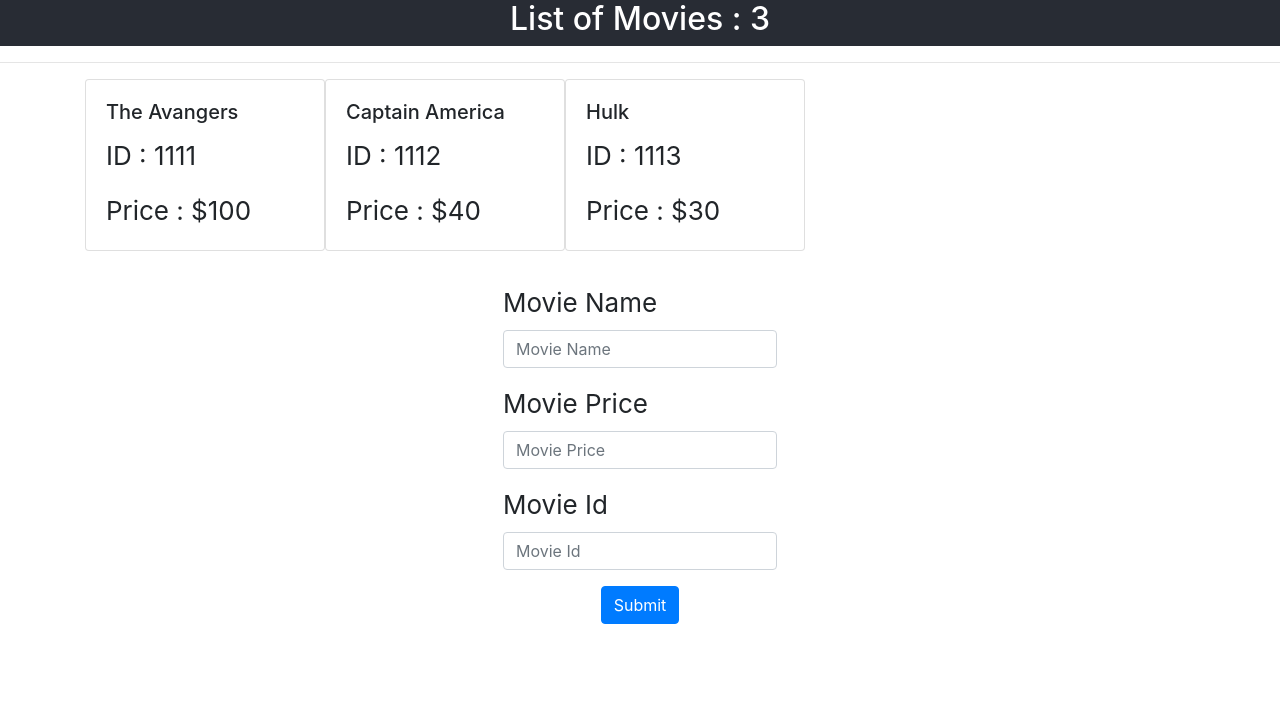
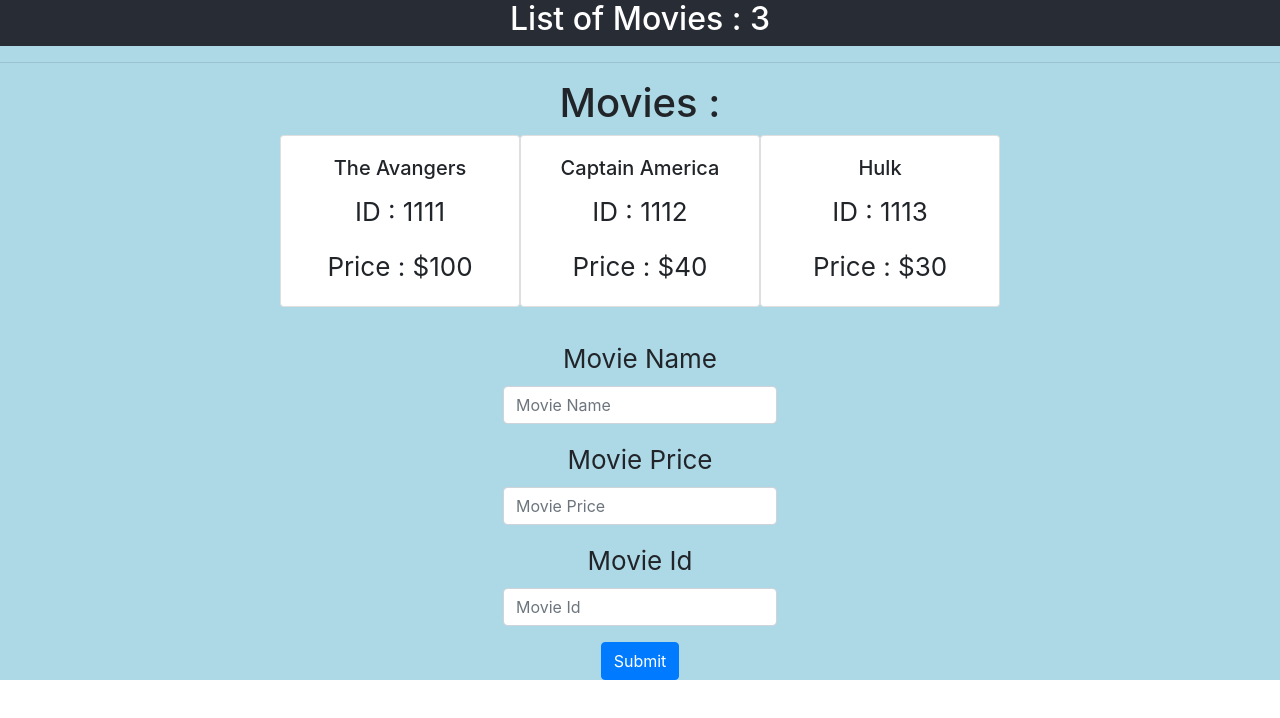
Before and after one commit to prettyTiger1022/sample-react-app, a React (Create React App) app: page / in a window 1280 px wide. Shown: the top 718 px of the page. Built offline with nearby package versions, Linux system fonts and the light colour scheme.

Commit message:
added styling

```diff
--- a/src/App.css
+++ b/src/App.css
@@ -1,5 +1,6 @@
 .App {
   text-align: center;
+  background-color: lightblue;
 }
 
 .App-logo {
@@ -37,18 +38,16 @@
 
 .movie {
   display: inline-flex;
-  flex-direction: column;
+  flex-direction: row;
   align-items: center;
-  justify-content: center;
+  justify-content: space-between;
   font-size: calc(10px + 2vmin);
 }
 
-@keyframes App-logo-spin {
-  from {
-    transform: rotate(0deg);
-  }
-
-  to {
-    transform: rotate(360deg);
-  }
+.movieList {
+  display: inline-flexbox;
+  flex-direction: row;
+  align-items: center;
+  justify-content: space-around;
+  font-size: calc(10px + 2vmin);
 }
--- a/src/App.js
+++ b/src/App.js
@@ -7,6 +7,7 @@
 
 function App() {
   return (
+    <div className="App">
       <MovieProvider>
         <Nav />
         <hr />
@@ -14,6 +15,7 @@
         <br />
         <AddMovie />
       </MovieProvider>
+    </div>
   );
 }
 
--- a/src/MovieList.js
+++ b/src/MovieList.js
@@ -2,12 +2,14 @@
 import { Container } from "react-bootstrap";
 import Movie from "./Movie";
 import { MovieContext } from "./MovieContext";
+import "./App.css";
 
 const MovieList = () => {
   const [movies, setMovies] = useContext(MovieContext);
 
   return (
-    <Container>
+    <Container className="movieList">
+      <h1> Movies : </h1>
       {movies.map((movie) => (
         <Movie movie={movie} />
       ))}
```
Lines whose indentation alone changed are shown as unchanged.
